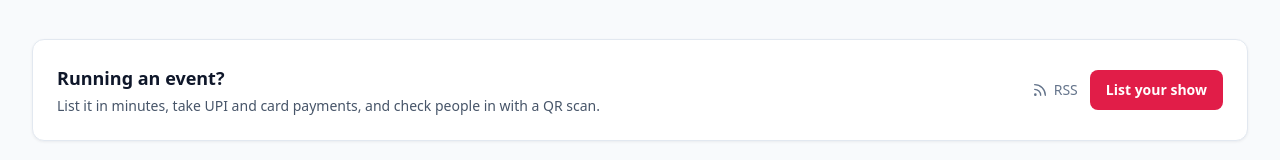
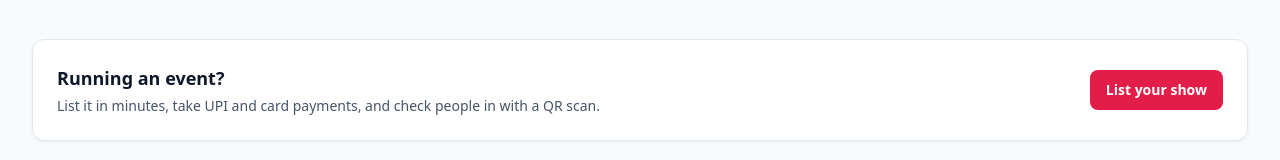
Before and after one commit to YashasviAgrawal/Evento, a Next.js app in the folder web/: page /blog in a window 1280 px wide. Shown: the part 621-781 px from the top of the page. Built offline with nearby package versions, Linux system fonts and the light colour scheme; no server answers.

Commit message:
Remove RSS reader Icon

```diff
--- a/web/src/app/blog/page.tsx
+++ b/web/src/app/blog/page.tsx
@@ -1,6 +1,5 @@
 import Link from 'next/link';
 import type { Metadata } from 'next';
-import { Rss } from 'lucide-react';
 import { fetchPublic, fetchPublicPaged } from '@/lib/api';
 import type { BlogCategory, BlogPostCard } from '@/lib/types';
 import { CategoryNav } from '@/components/blog/category-nav';
@@ -130,14 +129,6 @@ export default async function BlogIndexPage({ searchParams }: PageProps) {
               List it in minutes, take UPI and card payments, and check people in with a QR scan.
             </p>
           </div>
-          <div className="flex flex-wrap items-center gap-3">
-            <Link
-              href="/blog/rss.xml"
-              className="inline-flex items-center gap-1.5 text-sm font-medium text-ink-500 transition hover:text-ink-800"
-            >
-              <Rss className="h-4 w-4" aria-hidden />
-              RSS
-            </Link>
           <Link
             href="/list-your-show"
             className="inline-flex rounded-lg bg-brand-600 px-4 py-2.5 text-sm font-semibold text-white transition hover:bg-brand-700"
@@ -146,7 +137,6 @@ export default async function BlogIndexPage({ searchParams }: PageProps) {
           </Link>
         </div>
       </div>
-      </div>
     </>
   );
 }
```
Lines whose indentation alone changed are shown as unchanged.
